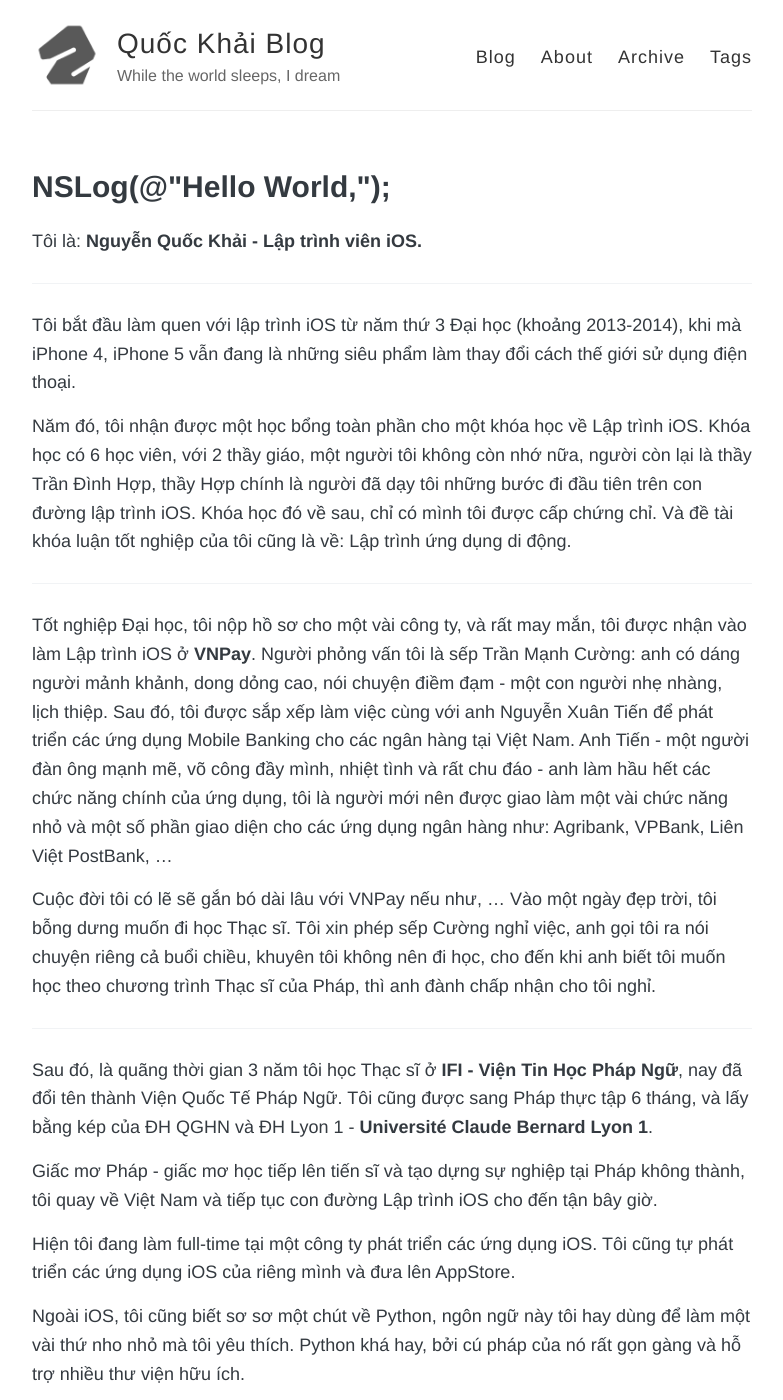
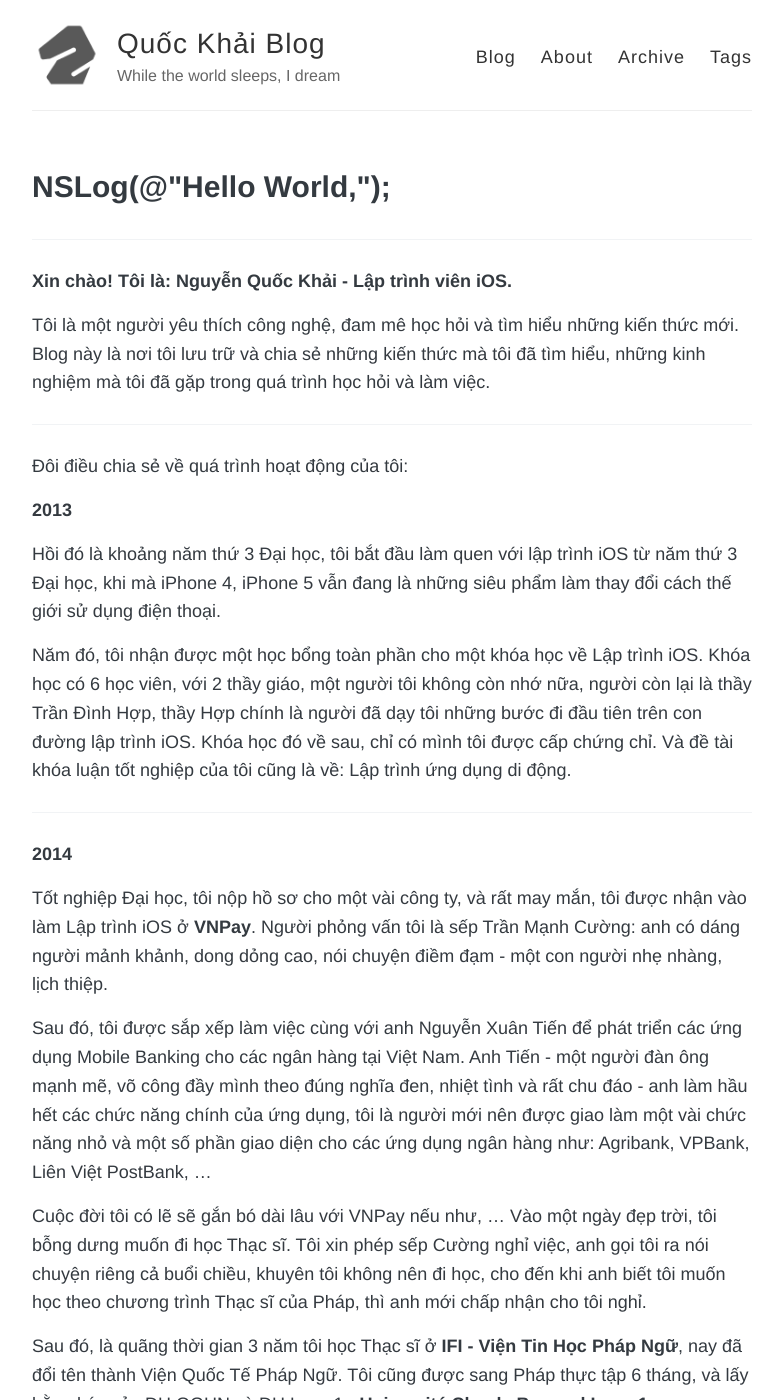
Before and after one commit to quockhai/quockhai.github.io, a Jekyll site: the page built from about.md, in a window 1280 px wide and 1400 px high. Shown: the whole window, without its empty margins (248-1031 px from the left). Built offline with Jekyll 4.4.1, drawn with Linux system fonts in a browser that asks for light colours; some of the changed text lies outside the part shown.

Commit message:
Update about.md

```diff
--- a/about.md
+++ b/about.md
@@ -4,30 +4,45 @@ title: NSLog(@"Hello World,");
 permalink: /about/
 ---
 
-Tôi là: **Nguyễn Quốc Khải - Lập trình viên iOS.**
 
 ---
 
-Tôi bắt đầu làm quen với lập trình iOS từ năm thứ 3 Đại học (khoảng 2013-2014), khi mà iPhone 4, iPhone 5 vẫn đang là những siêu phẩm làm thay đổi cách thế giới sử dụng điện thoại.
+**Xin chào! Tôi là: Nguyễn Quốc Khải - Lập trình viên iOS.**
+
+Tôi là một người yêu thích công nghệ, đam mê học hỏi và tìm hiểu những kiến thức mới. Blog này là nơi tôi lưu trữ và chia sẻ những kiến thức mà tôi đã tìm hiểu, những kinh nghiệm mà tôi đã gặp trong quá trình học hỏi và làm việc.
+
+---
+
+Đôi điều chia sẻ về quá trình hoạt động của tôi:
+
+**2013**
+
+Hồi đó là khoảng năm thứ 3 Đại học, tôi bắt đầu làm quen với lập trình iOS từ năm thứ 3 Đại học, khi mà iPhone 4, iPhone 5 vẫn đang là những siêu phẩm làm thay đổi cách thế giới sử dụng điện thoại.
 
 Năm đó, tôi nhận được một học bổng toàn phần cho một khóa học về Lập trình iOS. Khóa học có 6 học viên, với 2 thầy giáo, một người tôi không còn nhớ nữa, người còn lại là thầy Trần Đình Hợp, thầy Hợp chính là người đã dạy tôi những bước đi đầu tiên trên con đường lập trình iOS. Khóa học đó về sau, chỉ có mình tôi được cấp chứng chỉ. Và đề tài khóa luận tốt nghiệp của tôi cũng là về: Lập trình ứng dụng di động.
 
 ---
 
-Tốt nghiệp Đại học, tôi nộp hồ sơ cho một vài công ty, và rất may mắn, tôi được nhận vào làm Lập trình iOS ở **VNPay**. Người phỏng vấn tôi là sếp Trần Mạnh Cường: anh có dáng người mảnh khảnh, dong dỏng cao, nói chuyện điềm đạm - một con người nhẹ nhàng, lịch thiệp. Sau đó, tôi được sắp xếp làm việc cùng với anh Nguyễn Xuân Tiến để phát triển các ứng dụng Mobile Banking cho các ngân hàng tại Việt Nam. Anh Tiến - một người đàn ông mạnh mẽ, võ công đầy mình, nhiệt tình và rất chu đáo - anh làm hầu hết các chức năng chính của ứng dụng, tôi là người mới nên được giao làm một vài chức năng nhỏ và một số phần giao diện cho các ứng dụng ngân hàng như: Agribank, VPBank, Liên Việt PostBank, ...
+**2014**
 
-Cuộc đời tôi có lẽ sẽ gắn bó dài lâu với VNPay nếu như, ... Vào một ngày đẹp trời, tôi bỗng dưng muốn đi học Thạc sĩ. Tôi xin phép sếp Cường nghỉ việc, anh gọi tôi ra nói chuyện riêng cả buổi chiều, khuyên tôi không nên đi học, cho đến khi anh biết tôi muốn học theo chương trình Thạc sĩ của Pháp, thì anh đành chấp nhận cho tôi nghỉ.
+Tốt nghiệp Đại học, tôi nộp hồ sơ cho một vài công ty, và rất may mắn, tôi được nhận vào làm Lập trình iOS ở **VNPay**. Người phỏng vấn tôi là sếp Trần Mạnh Cường: anh có dáng người mảnh khảnh, dong dỏng cao, nói chuyện điềm đạm - một con người nhẹ nhàng, lịch thiệp.
+
+Sau đó, tôi được sắp xếp làm việc cùng với anh Nguyễn Xuân Tiến để phát triển các ứng dụng Mobile Banking cho các ngân hàng tại Việt Nam. Anh Tiến - một người đàn ông mạnh mẽ, võ công đầy mình theo đúng nghĩa đen, nhiệt tình và rất chu đáo - anh làm hầu hết các chức năng chính của ứng dụng, tôi là người mới nên được giao làm một vài chức năng nhỏ và một số phần giao diện cho các ứng dụng ngân hàng như: Agribank, VPBank, Liên Việt PostBank, ...
+
+Cuộc đời tôi có lẽ sẽ gắn bó dài lâu với VNPay nếu như, ... Vào một ngày đẹp trời, tôi bỗng dưng muốn đi học Thạc sĩ. Tôi xin phép sếp Cường nghỉ việc, anh gọi tôi ra nói chuyện riêng cả buổi chiều, khuyên tôi không nên đi học, cho đến khi anh biết tôi muốn học theo chương trình Thạc sĩ của Pháp, thì anh mới chấp nhận cho tôi nghỉ.
+
+Sau đó, là quãng thời gian 3 năm tôi học Thạc sĩ ở **IFI - Viện Tin Học Pháp Ngữ**, nay đã đổi tên thành Viện Quốc Tế Pháp Ngữ. Tôi cũng được sang Pháp thực tập 6 tháng, và lấy bằng kép của ĐH QGHN và ĐH Lyon 1 - **Université Claude Bernard Lyon 1**.
 
 ---
 
-Sau đó, là quãng thời gian 3 năm tôi học Thạc sĩ ở **IFI - Viện Tin Học Pháp Ngữ**, nay đã đổi tên thành Viện Quốc Tế Pháp Ngữ. Tôi cũng được sang Pháp thực tập 6 tháng, và lấy bằng kép của ĐH QGHN và ĐH Lyon 1 - **Université Claude Bernard Lyon 1**.
+**2017**
 
 Giấc mơ Pháp - giấc mơ học tiếp lên tiến sĩ và tạo dựng sự nghiệp tại Pháp không thành, tôi quay về Việt Nam và tiếp tục con đường Lập trình iOS cho đến tận bây giờ.
 
 Hiện tôi đang làm full-time tại một công ty phát triển các ứng dụng iOS. Tôi cũng tự phát triển các ứng dụng iOS của riêng mình và đưa lên AppStore.
 
-Ngoài iOS, tôi cũng biết sơ sơ một chút về Python, ngôn ngữ này tôi hay dùng để làm một vài thứ nho nhỏ mà tôi yêu thích. Python khá hay, bởi cú pháp của nó rất gọn gàng và hỗ trợ nhiều thư viện hữu ích.
+Ngoài iOS, tôi cũng biết sơ sơ một chút về Python, ngôn ngữ này tôi hay dùng để làm một vài thứ nho nhỏ mà tôi yêu thích. Python khá hay, bởi cú pháp của nó rất gọn gàng và có nhiều thư viện hỗ trợ rất hữu ích.
 
-Blog này là nơi tôi chia sẻ mọi thứ mà cá nhân tôi thấy thú vị, tất nhiên, chủ yếu vẫn là về *Lập trình iOS*.
+---
 
-Mọi ý kiến đóng góp, thắc mắc, phản hồi xin vui lòng liên hệ qua eMail: [quockhai.vn@gmail.com](mailto:quockhai.vn@gmail.com)
+Mọi ý kiến đóng góp, phản hồi xin vui lòng liên hệ qua eMail: [quockhai.vn@gmail.com](mailto:quockhai.vn@gmail.com)
```
